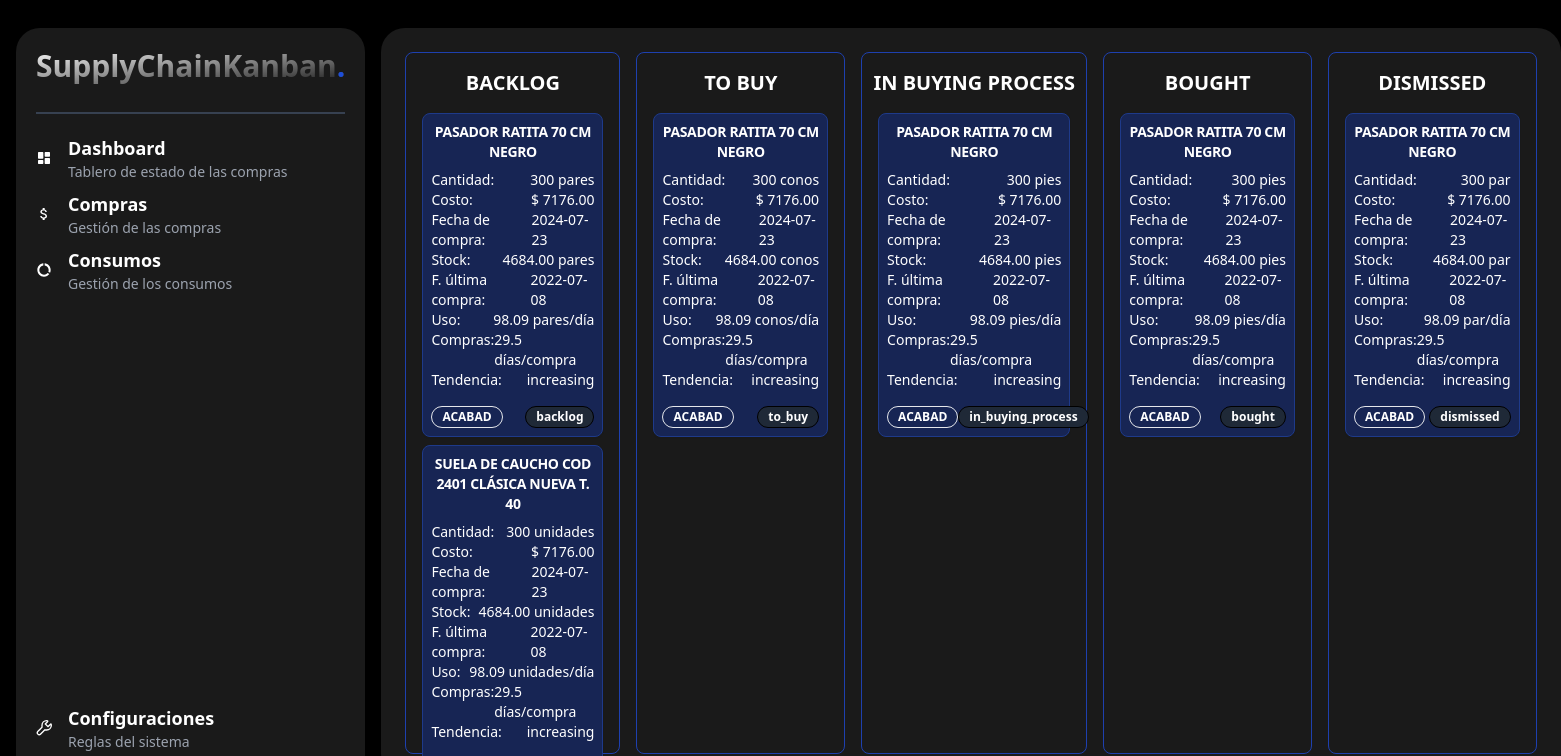
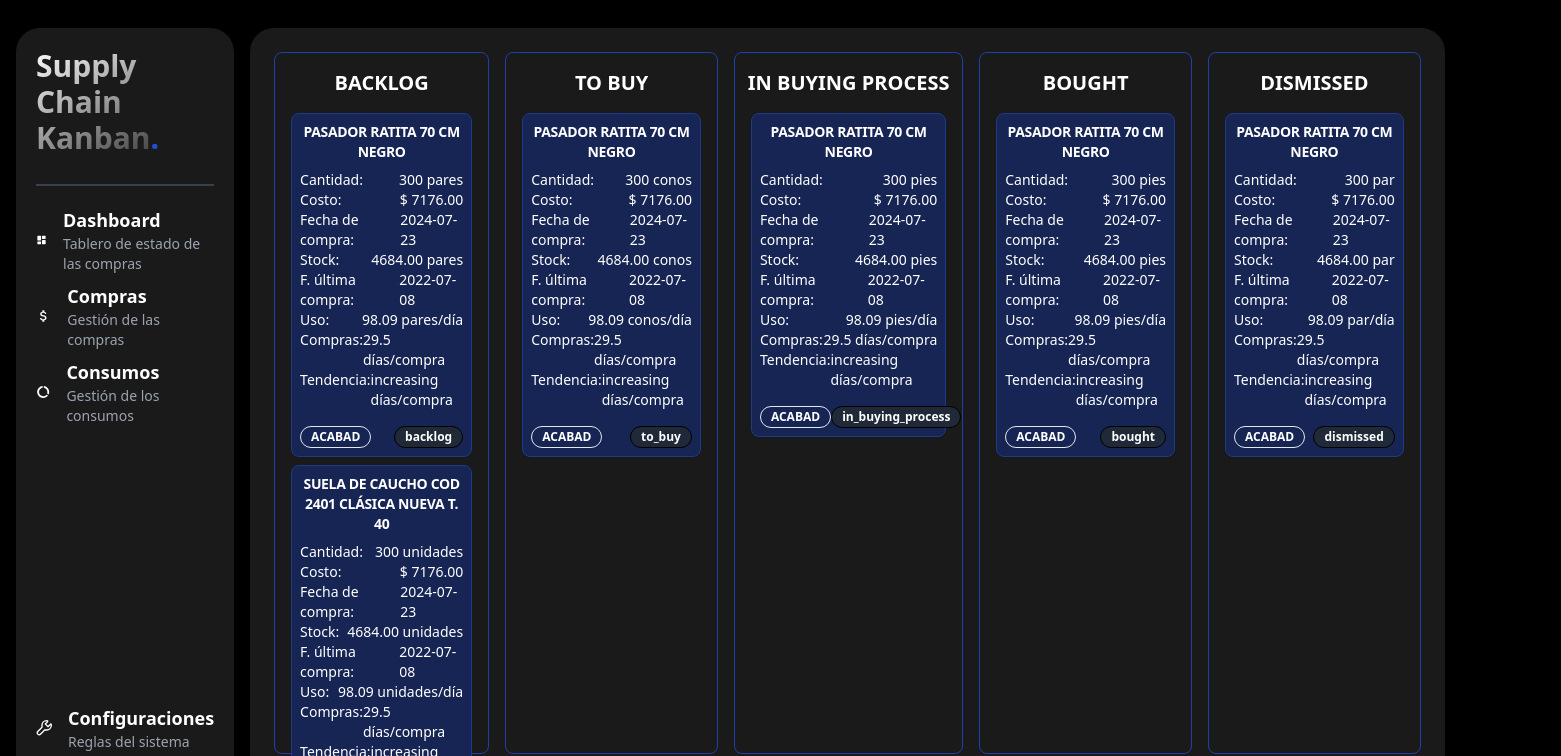
Before and after one commit to SupplyChainKanban/sck_frontend, a Next.js app: page /dashboard/kanban in a window 1280 px wide. Shown: the top 756 px of the page, 1561 px wide, since content can reach past the window. Built offline with nearby package versions, Linux system fonts and the light colour scheme.

Commit message:
Modificar frontend

```diff
--- a/app/dashboard/kanban/page.tsx
+++ b/app/dashboard/kanban/page.tsx
@@ -129,7 +129,7 @@ export default function Page() {
             <h1 className="text-center text-xl my-4">
               {state.name.replaceAll('_', ' ')}
             </h1>
-            <div className="mx-4 flex flex-col h-full gap-2">
+            <div className="mx-4 flex flex-col h-[calc(100%-60px)] gap-2 pb-5">
               {
                 state.items.map((item) => (
                   <Card key={item.materialID} className="bg-blue-950 border-blue-900">
@@ -168,7 +168,7 @@ export default function Page() {
                       </div>
                       <div className="flex justify-between">
                         <span>Tendencia: </span>
-                        <span className="lowercase">{`${item.usedTrend}`}</span>
+                        <span className="lowercase">{`${item.usedTrend} días/compra`}</span>
                       </div>
                     </CardContent>
                     <CardFooter className="flex justify-between">
--- a/app/dashboard/layout.tsx
+++ b/app/dashboard/layout.tsx
@@ -267,9 +267,9 @@ export default function DashboardLayout({ children }: Readonly<{ children: React
     //   </div>
     // </>
     <main className="flex flex-row mt-7 gap-4 mx-4">
-      <nav className="hidden sm:flex flex-col w-[370px] min-h-[calc(100vh-3.0rem)] bg-white bg-opacity-10 p-5 rounded-3xl">
+      <nav className="hidden sm:flex flex-col w-[275px] min-h-[calc(100vh-3.0rem)] bg-white bg-opacity-10 p-5 rounded-3xl">
         <h1 className="font-bold text-lg lg:text-3xl bg-gradient-to-br from-white via-white/50 bg-clip-text text-transparent">
-          SupplyChainKanban<span className="text-blue-700">.</span>
+          Supply Chain Kanban<span className="text-blue-700">.</span>
         </h1>
         {/* <span className="text-xl">Bienvenido</span> */}
 
```
